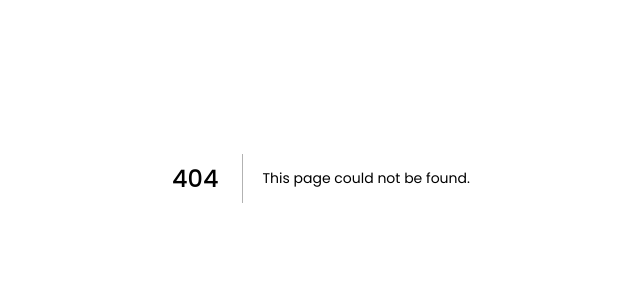
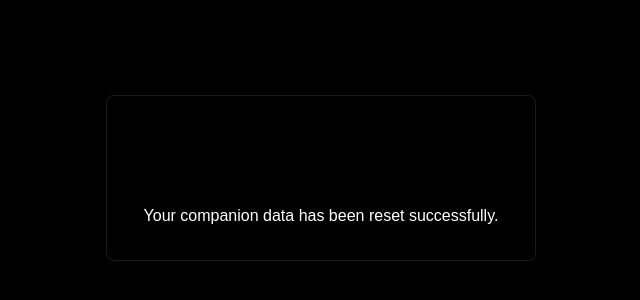
Before and after one commit to ubc-biztech/bt-web-v2, a Next.js app: page /companion/reset in a window 1280 px wide. Before the commit this address had no page. Shown: the part 222-522 px from the top of the page, without its empty margins (319-959 px from the left). Built offline with nearby package versions, Linux system fonts and the light colour scheme; a web font is replaced by a local one; what aws-amplify would draw is missing.

Commit message:
Add /companion/reset path to clear cookie

```diff
--- a/src/components/companion/LogoutButton.tsx
+++ b/src/components/companion/LogoutButton.tsx
@@ -1,9 +1,10 @@
 import { Button } from "@/components/ui/button";
 import { LogOut } from "lucide-react";
+import { COMPANION_EMAIL_KEY } from '@/constants/companion';
 
 const LogoutButton = () => {
   const handleLogout = () => {
-    localStorage.removeItem("companionEmail");
+    localStorage.removeItem(COMPANION_EMAIL_KEY);
     window.location.reload();
   };
 
--- a/src/constants/companion.ts
+++ b/src/constants/companion.ts
@@ -6,3 +6,5 @@ export const constantStyles = {
   titleMobileFontSize: "24px",
   headerHeight: "60px",
 } as const;
+
+export const COMPANION_EMAIL_KEY = "companionEmail" as const;
--- a/src/pages/companion/index.tsx
+++ b/src/pages/companion/index.tsx
@@ -10,6 +10,7 @@ import Image from "next/image";
 import Events from '@/constants/companion-events';
 import type { Event } from '@/constants/companion-events';
 import Loading from "@/components/Loading";
+import { COMPANION_EMAIL_KEY } from '@/constants/companion';
 
 interface Registration {
   id: string;
@@ -54,7 +55,7 @@ const Companion = () => {
     if (reg) {
       setError("");
       setUserRegistration(reg);
-      localStorage.setItem("companionEmail", reg.id);
+      localStorage.setItem(COMPANION_EMAIL_KEY, reg.id);
 
       if (decodedRedirect !== "") {
         router.push(decodedRedirect);
@@ -104,7 +105,7 @@ const Companion = () => {
   useEffect(() => {
     const initializeData = async () => {
       setIsLoading(true);
-      const savedEmail = localStorage.getItem("companionEmail");
+      const savedEmail = localStorage.getItem(COMPANION_EMAIL_KEY);
       if (savedEmail) {
         setEmail(savedEmail);
       }
--- a/src/pages/companion/profile/[externalUserId]/index.tsx
+++ b/src/pages/companion/profile/[externalUserId]/index.tsx
@@ -4,6 +4,7 @@ import { fetchBackend } from "@/lib/db";
 import PageError from "@/components/companion/PageError";
 import { Loader2, XCircleIcon } from "lucide-react";
 import Events from "@/constants/companion-events";
+import { COMPANION_EMAIL_KEY } from '@/constants/companion';
 
 interface Registration {
     id: string;
@@ -89,7 +90,7 @@ const Index = () => {
         if (newQrPath && newQrPath !== "[externalUserId]") {
             fetchUserID(newQrPath);
         }
-        setLocalUser(localStorage.getItem("companionEmail") || undefined);
+        setLocalUser(localStorage.getItem(COMPANION_EMAIL_KEY) || undefined);
     }, [router]);
 
     useEffect(() => {
--- /dev/null
+++ b/src/pages/companion/reset.tsx
@@ -0,0 +1,24 @@
+import React, { useEffect, useState } from 'react';
+import { COMPANION_EMAIL_KEY } from '@/constants/companion';
+
+export default function ResetCompanion() {
+  const [isReset, setIsReset] = useState(false);
+
+  useEffect(() => {
+    localStorage.removeItem(COMPANION_EMAIL_KEY);
+    setIsReset(true);
+  }, []);
+
+  return (
+    <div className="min-h-screen flex items-center justify-center bg-black text-white">
+      <div className="text-center p-8 rounded-lg border border-white/10 backdrop-blur-xl bg-black/60">
+        <h1 className="text-2xl mb-4">Companion Reset</h1>
+        {isReset ? (
+          <p>Your companion data has been reset successfully.</p>
+        ) : (
+          <p>Resetting companion data...</p>
+        )}
+      </div>
+    </div>
+  );
+}
--- a/src/pages/companion/scan/[qrId]/index.tsx
+++ b/src/pages/companion/scan/[qrId]/index.tsx
@@ -4,6 +4,7 @@ import { fetchBackend } from "@/lib/db";
 import { Loader2, QrCodeIcon } from "lucide-react";
 import PageError from "@/components/companion/PageError";
 import Events from "@/constants/companion-events";
+import { COMPANION_EMAIL_KEY } from '@/constants/companion';
 
 interface Qr {
     data: Record<string, any>;
@@ -51,7 +52,7 @@ const Index = () => {
 
     const fetchUser = async () => {
         try {
-            const email = localStorage.getItem("companionEmail")
+            const email = localStorage.getItem(COMPANION_EMAIL_KEY)
             if (email) {
                 setUserLoggedIn(true);
             }
```
